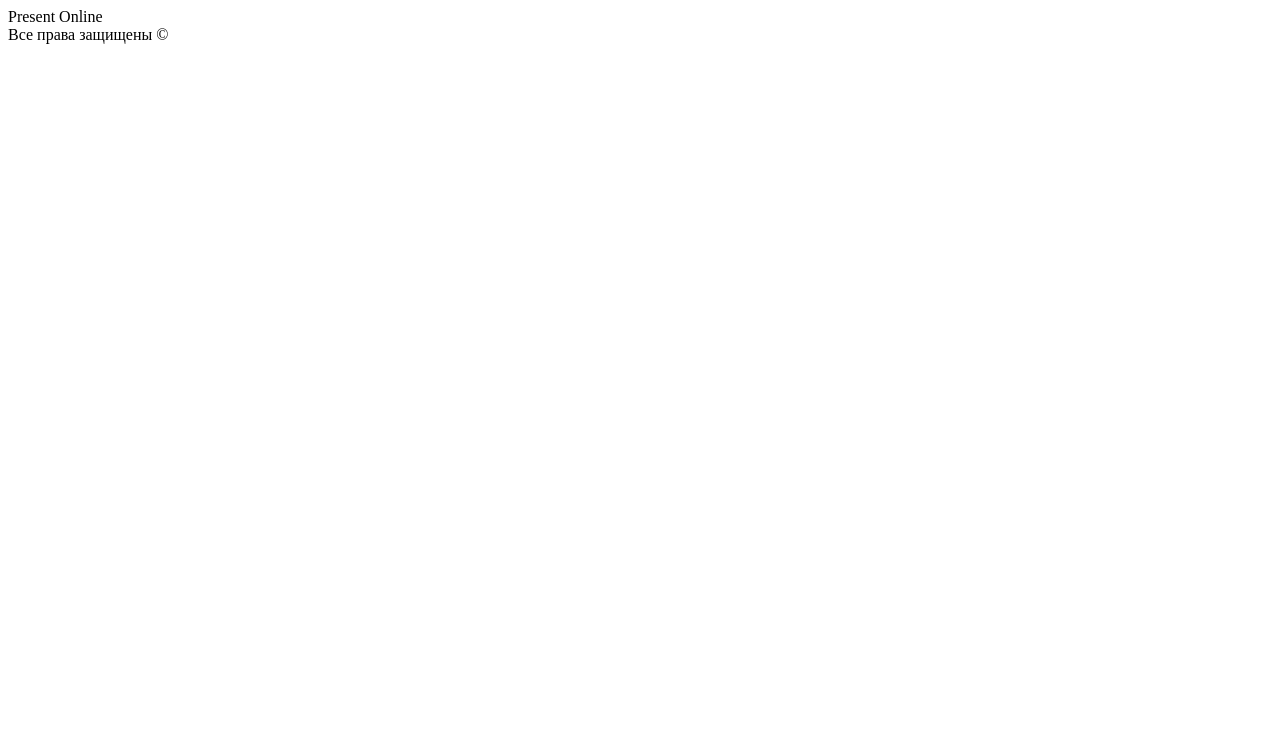
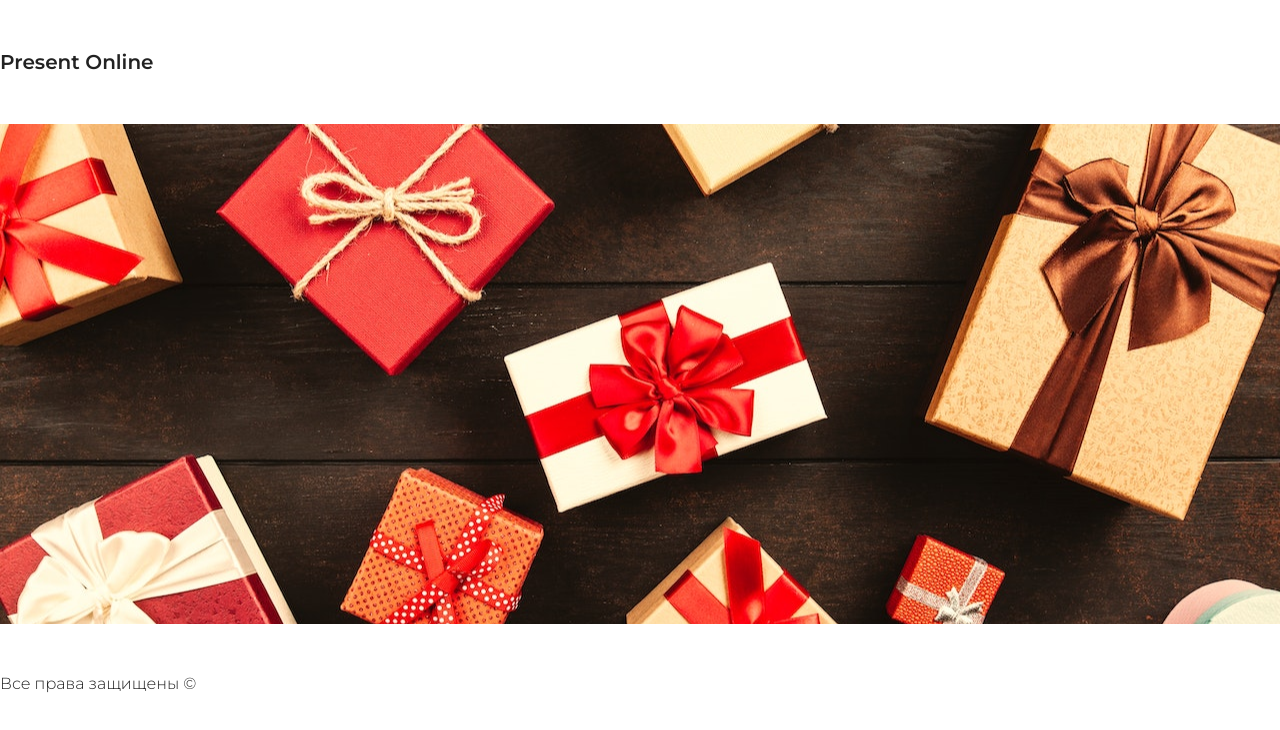
Before and after one commit to UdjenKL/Shop, a React (Create React App) app: page / in a window 1280 px wide. Shown: the top 730 px of the page. Built offline with nearby package versions, Linux system fonts and the light colour scheme.

Commit message:
feat: add mainBanner and css styles

```diff
--- a/src/components/Header.js
+++ b/src/components/Header.js
@@ -6,7 +6,7 @@ function Header(props) {
             <div>
                 <span className="logo">Present Online</span>
             </div>
-            <div className="MainBanner">
+            <div className="mainBanner">
 
             </div>
         </header>
--- a/src/index.css
+++ b/src/index.css
@@ -0,0 +1,31 @@
+@import url('https://fonts.googleapis.com/css2?family=Inter:wght@400;500;700&family=Montserrat:wght@300;600&family=Nunito:wght@300;400;500;600;700;800;900&display=swap');
+
+* {
+    margin: 0;
+    padding: 0;
+}
+
+body {
+    background: #fff;
+    color: #222;
+    font-family: 'Montserrat', sans-serif;
+    font-weight: 300;
+}
+
+.App {
+    width: 1280px;
+    margin: 50px auto;
+}
+
+header .logo {
+    font-weight: 600;
+    font-size: 20px;
+}
+header .mainBanner {
+    margin: 50px 0;
+    background: url("./img/mainBanner.jpg") center center;
+    width: 100%;
+    height: 500px;
+    /*background-blend-mode: multiply;*/
+    /*background-color: orange;*/
+}
```
Also changed, not shown: src/img/mainBanner.jpg (added).
